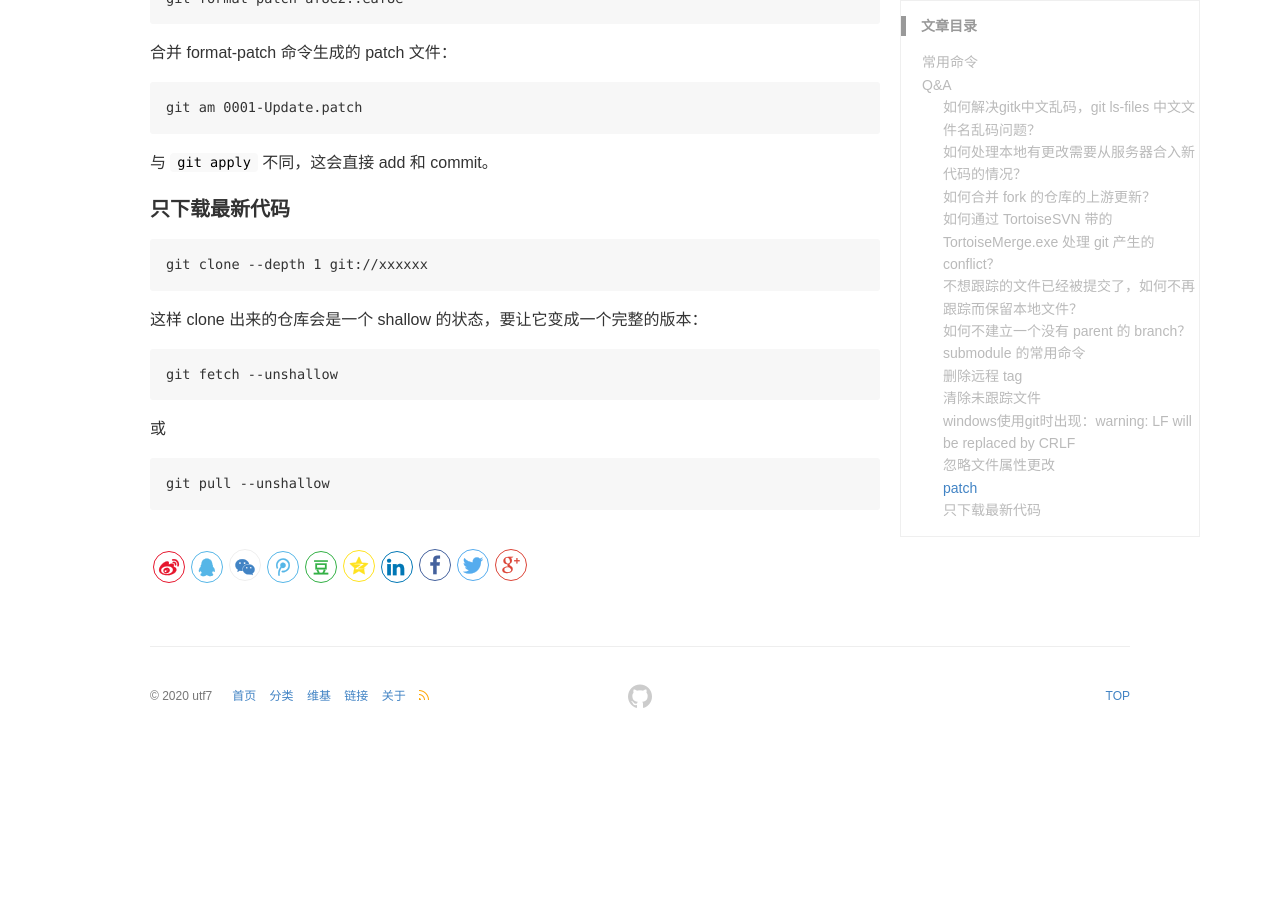
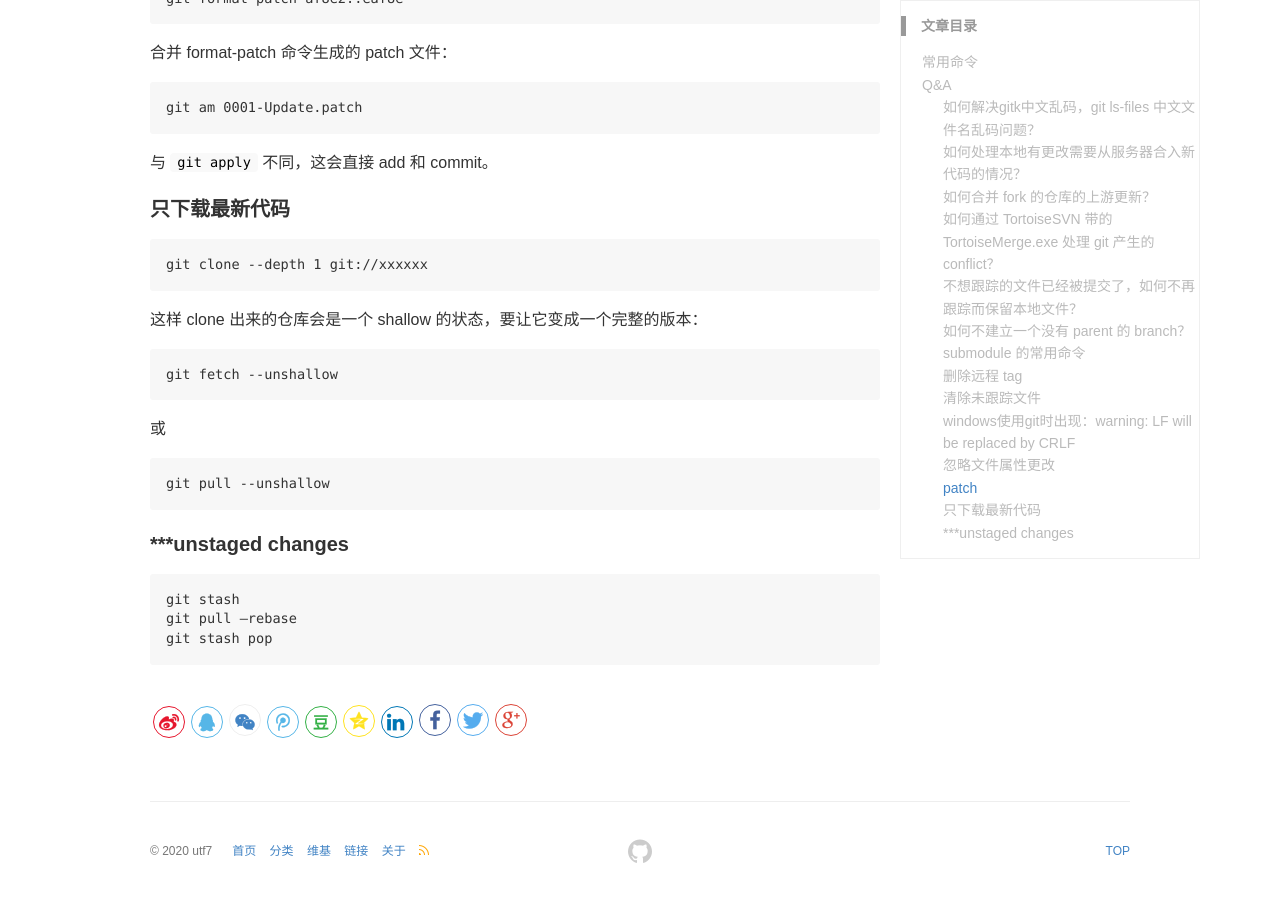
Before and after one commit to utf7/utf7.github.io, a Jekyll site: the page built from _wiki/git.md, in a window 1280 px wide and 900 px high, scrolled down 5000 px. Built offline with Jekyll 4.4.1, drawn with Linux system fonts in a browser that asks for light colours; comment, search, counter and statistics services are not loaded; before the commit the page ends 5745 px from its top, so only the background shows below that.

Commit message:
git stash and git  stash pop

````diff
--- a/_wiki/git.md
+++ b/_wiki/git.md
@@ -245,3 +245,11 @@ git fetch --unshallow
 ```
 git pull --unshallow
 ```
+
+#### ***unstaged changes
+
+```
+git stash
+git pull –rebase
+git stash pop
+```
````
